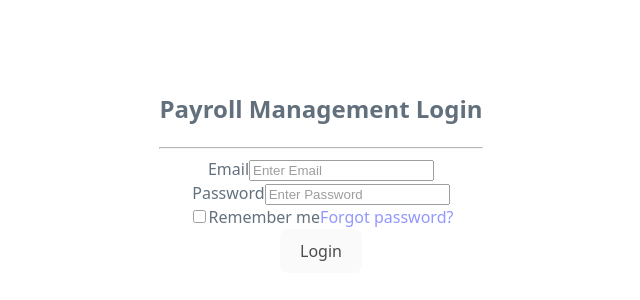
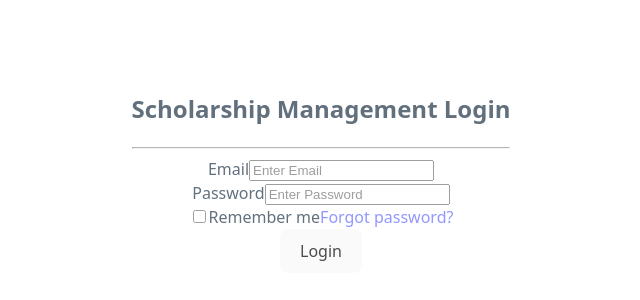
Before and after one commit to NetVinceGithub/BRGY.-SCHOLARSHIP-DISTRIBUTION-SYSTEM, a React (Vite) app in the folder frontend/: page /login in a window 1280 px wide. Shown: the part 228-528 px from the top of the page, without its empty margins (319-959 px from the left). Built offline with nearby package versions, Linux system fonts and the light colour scheme.

Commit message:
may inayos lang

```diff
--- a/frontend/src/pages/Login.jsx
+++ b/frontend/src/pages/Login.jsx
@@ -50,7 +50,7 @@ const Login = () => {
     >
       <div >
         <h2 >
-          Payroll Management Login
+          Scholarship Management Login
         </h2>
         <hr />
 
```
